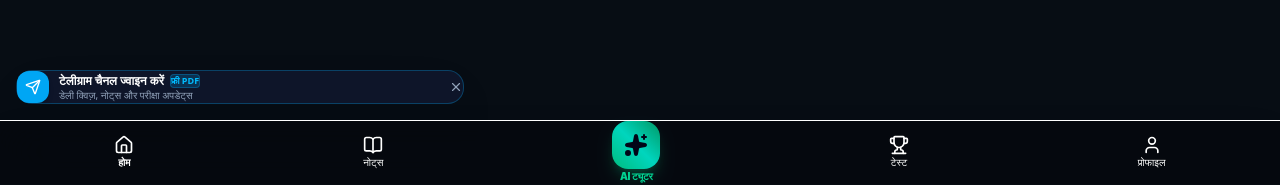
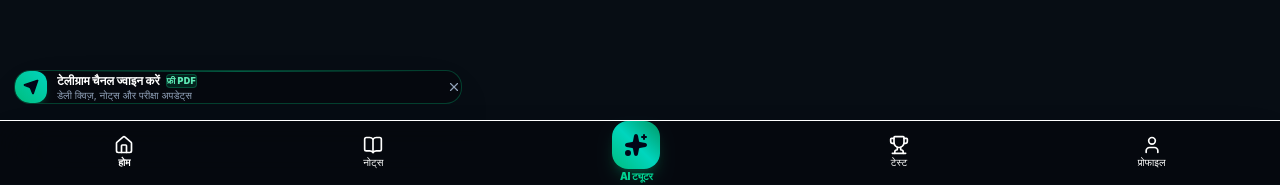
Before and after one commit to bhoopendramandoliya786-source/EducationPlatform, a Next.js app: page / in a window 1280 px wide. Shown: the part 616-801 px from the top of the page. Built offline with nearby package versions, Linux system fonts and the light colour scheme; no server answers; the database is empty.

Commit message:
fix: upgrade telegram banner to emerald pro styling

```diff
--- a/components/TelegramBanner.jsx
+++ b/components/TelegramBanner.jsx
@@ -1,6 +1,7 @@
 "use client";
+
 import React, { useState } from "react";
-import { Send, X } from "lucide-react";
+import { Send, X, Sparkles } from "lucide-react";
 
 export default function TelegramBanner() {
   const [showBanner, setShowBanner] = useState(true);
@@ -8,30 +9,38 @@ export default function TelegramBanner() {
   if (!showBanner) return null;
 
   return (
-    <aside aria-label="Telegram Channel Banner" className="fixed bottom-20 left-4 right-4 z-40 max-w-md mx-auto pointer-events-auto">
-      <div className="p-3 rounded-2xl bg-slate-900/95 border border-sky-500/30 backdrop-blur-md shadow-2xl flex items-center justify-between gap-2">
+    <aside
+      aria-label="Telegram Channel Banner"
+      className="fixed bottom-20 left-3.5 right-3.5 z-40 max-w-md mx-auto pointer-events-auto font-sans select-none"
+    >
+      <div className="p-3 rounded-2xl bg-[#06090e]/95 border border-emerald-500/30 backdrop-blur-xl shadow-2xl flex items-center justify-between gap-2 relative overflow-hidden">
+        <div className="absolute top-0 inset-x-8 h-[1px] bg-gradient-to-r from-transparent via-emerald-400/40 to-transparent" />
+
         <a
           href="https://t.me/EduAI_RajasthanExam"
           target="_blank"
           rel="noopener noreferrer"
           aria-label="EduAI टेलीग्राम चैनल ज्वाइन करें फ्री PDF नोट्स और क्विज़ के लिए"
-          className="flex items-center gap-2.5 flex-1 hover:opacity-90 transition"
+          className="flex items-center gap-2.5 flex-1 hover:opacity-90 transition min-w-0"
         >
-          <div className="w-8 h-8 rounded-xl bg-sky-500 flex items-center justify-center text-white shadow-md flex-shrink-0">
-            <Send className="w-4 h-4" />
+          <div className="w-8 h-8 rounded-xl bg-gradient-to-tr from-emerald-500 to-teal-400 flex items-center justify-center text-slate-950 shadow-md shadow-emerald-500/20 shrink-0 font-bold">
+            <Send className="w-4 h-4 fill-slate-950" />
           </div>
-          <div className="leading-tight">
-            <div className="text-xs font-bold text-white flex items-center gap-1.5">
+          <div className="leading-tight min-w-0">
+            <div className="text-xs font-black text-white flex items-center gap-1.5 truncate">
               <span>टेलीग्राम चैनल ज्वाइन करें</span>
-              <span className="text-[9px] bg-sky-500/20 text-sky-400 border border-sky-500/30 px-1 py-0.5 rounded font-semibold">फ्री PDF</span>
+              <span className="text-[9px] bg-emerald-500/15 text-emerald-300 border border-emerald-500/30 px-1 py-0.5 rounded font-black tracking-wide shrink-0">
+                फ्री PDF
+              </span>
             </div>
-            <p className="text-[10px] text-slate-400">डेली क्विज़, नोट्स और परीक्षा अपडेट्स</p>
+            <p className="text-[10px] text-slate-400 truncate mt-0.5">डेली क्विज़, नोट्स और परीक्षा अपडेट्स</p>
           </div>
         </a>
+
         <button
           type="button"
           onClick={() => setShowBanner(false)}
-          className="p-1.5 rounded-lg text-slate-400 hover:text-white hover:bg-slate-800 transition cursor-pointer"
+          className="p-1.5 rounded-lg text-slate-400 hover:text-white hover:bg-slate-800 transition cursor-pointer shrink-0"
           aria-label="टेलीग्राम बैनर बंद करें"
         >
           <X className="w-3.5 h-3.5" />
```
